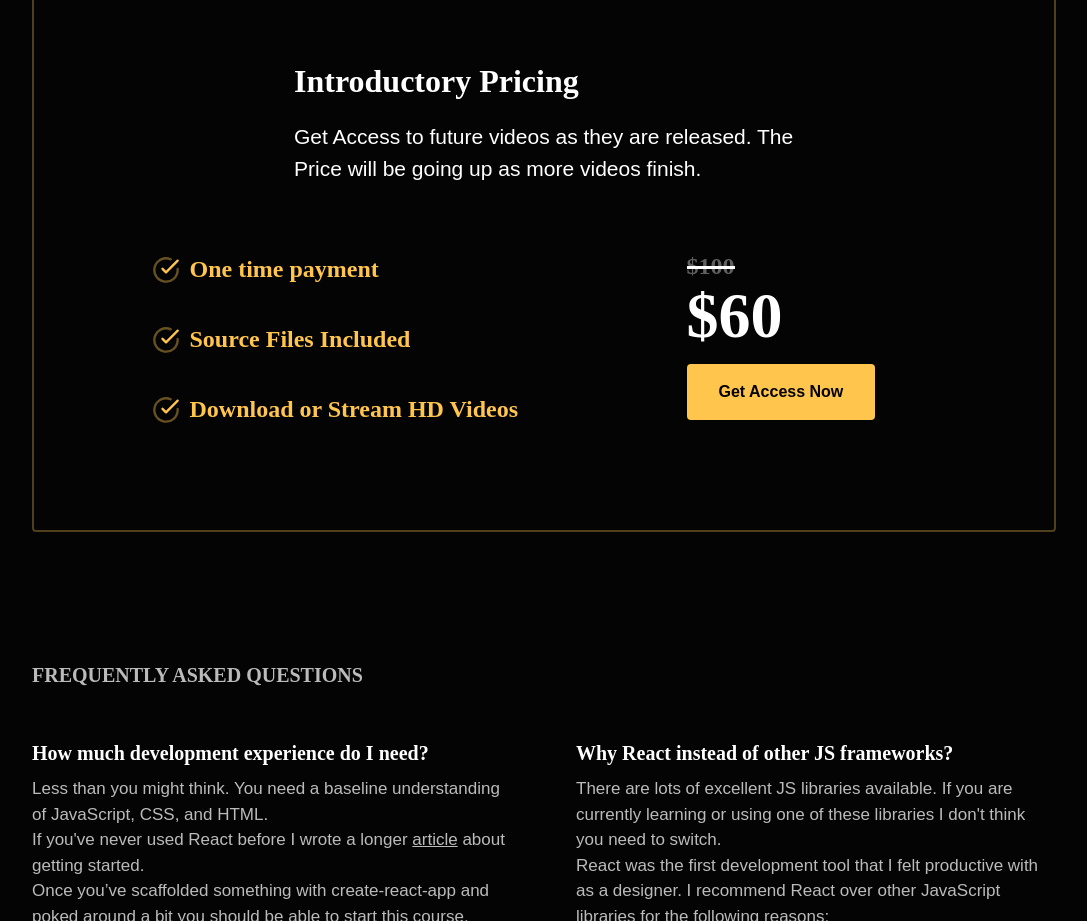
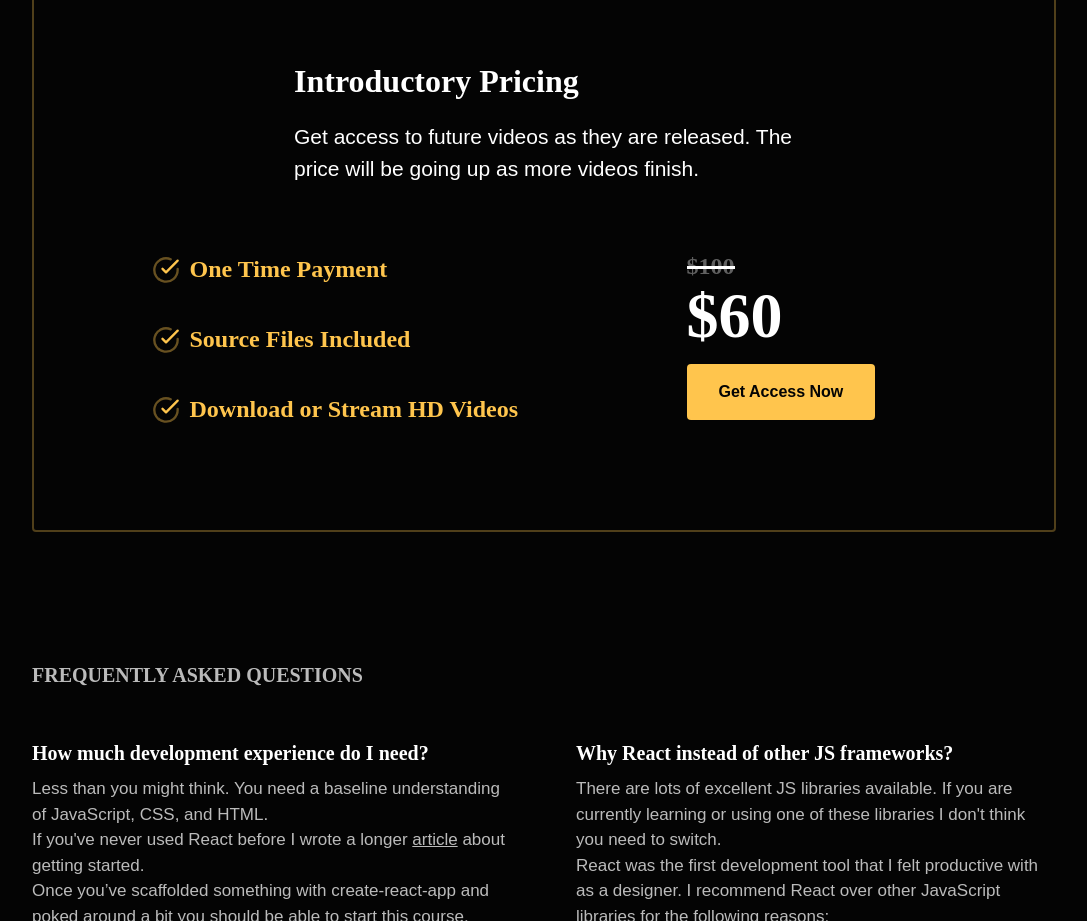
Before and after one commit to philipcdavis/reactfordesign.github.io, a Gatsby site: page / in a window 1280 px wide. Shown: the part 1700-2621 px from the top of the page, without its empty margins (96-1183 px from the left). Built offline with nearby package versions, Linux system fonts and the light colour scheme; Gatsby itself is replaced by a stand-in of ours; a web font is replaced by a local one.

Commit message:
Updated title casing

```diff
--- a/src/components/PurchaseCard.js
+++ b/src/components/PurchaseCard.js
@@ -13,13 +13,13 @@ const PurchaseCard = function(props) {
       <Box width={[1]} css={{maxWidth: "500px"}} mb={[3,5]} mx="auto">
         <Heading color="white" align={["center"]} mb={2} fontSize={[4,5]}>Introductory Pricing</Heading>
         <Text color="white" align={["center"]} fontSize={[18, 21]} mb={4} mt={3}>
-          Get Access to future videos as they are released.
-          The Price will be going up as more videos finish.
+          Get access to future videos as they are released.
+          The price will be going up as more videos finish.
         </Text>
       </Box>
       <Flex flexWrap="wrap">
         <Box width={[1,"500px"]} mx="auto" pt={2}>
-          <PurchasePoint>One time payment</PurchasePoint>
+          <PurchasePoint>One Time Payment</PurchasePoint>
           <PurchasePoint>Source Files Included</PurchasePoint>
           <PurchasePoint>Download or Stream HD Videos</PurchasePoint>
         </Box>
```
